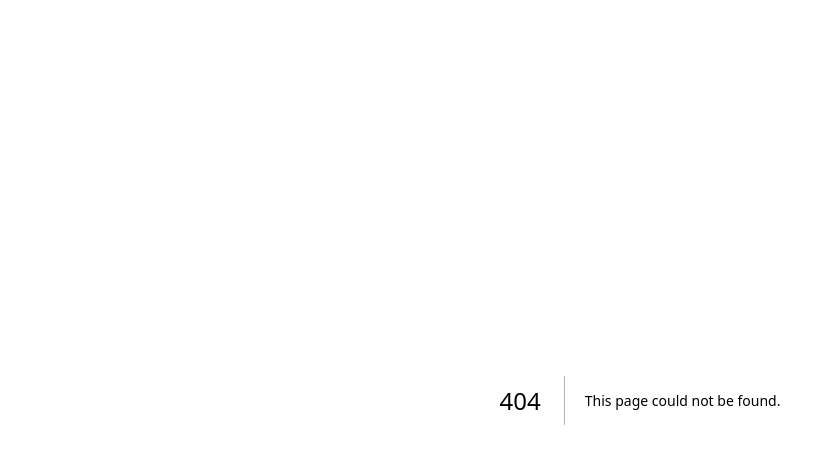
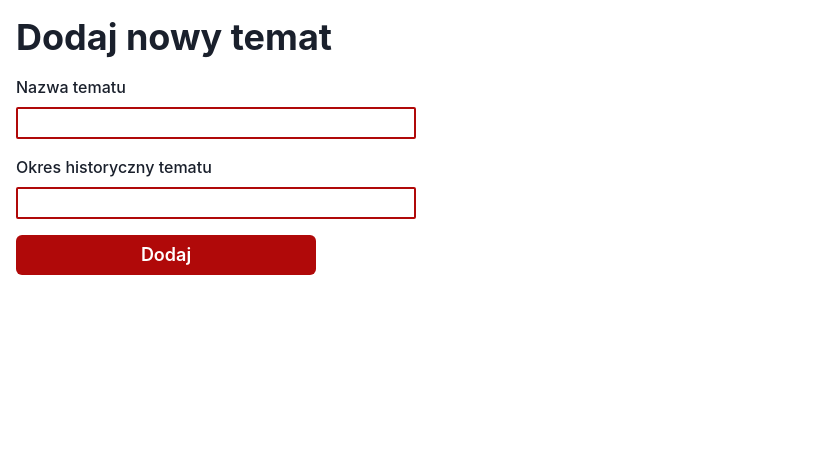
Before and after one commit to Rei-x/HiStory, a Next.js app: page /topics/add in a window 1280 px wide. Before the commit this address had no page. Shown: the top 464 px of the page, without its empty margins (0-827 px from the left). Built offline with nearby package versions, Linux system fonts and the light colour scheme.

Commit message:
topics form

```diff
--- a/src/pages/api/quizes/index.ts
+++ b/src/pages/api/quizes/index.ts
@@ -11,7 +11,7 @@ export const handler = (req: NextApiRequest, res: NextApiResponse) => {
     dbContent = readFileSync(path).toString() ?? "[]";
   } catch (error) {
     dbContent =
-      '[{"id":"V1StGXR8_Z5jdHi6B-myw","title": "Katyń", "topicId":"V1StGXR8_Z5jdHi6B-myT",{"questions":[{"question":"Jak nazywał się konflikt polsko-bolszewicki?","answers":["Wojna polsko-bolszewicka","Wojna polsko-niemiecka","Wojna polsko-rosyjska","Wojna polsko-austriacka"],"correctAnswer":"Wojna polsko-bolszewicka"},{"question":"Dlaczego wojska bolszewickie zajęły Wilno?","answers":["Było to miasto polskie","Było to miasto bolszewickie","Było to miasto niemieckie","Było to miasto radzieckie"],"correctAnswer":"Było to miasto polskie"},{"question":"Kiedy rozpoczęła się wojna polsko-rosyjska?","answers":["7 lutego 1919 r.","14 lutego 1919 r.","21 lutego 1919 r.","1 marca 1919 r."],"correctAnswer":"7 lutego 1919 r."},{"question":"W którym mieście doszło do pierwszych walk?","answers":["Tyraspol","Mosty","Kobryn","Skidl"],"correctAnswer":"Tyraspol"},{"question":"Ile żołnierzy utraciły oddziały Wojska Polskiego w wyniku działań wojennych w latach 1918–1920?","answers":["251 tys.","37,5 tys.","50,7 tys.","Ranni"],"correctAnswer":"251 tys."}]}}]';
+      '[{"id":"V1StGXR8_Z5jdHi6B-myw","title":"Katyń","topicId":"V1StGXR8_Z5jdHi6B-myT","questions":[{"question":"Jak nazywał się konflikt polsko-bolszewicki?","answers":["Wojna polsko-bolszewicka","Wojna polsko-niemiecka","Wojna polsko-rosyjska","Wojna polsko-austriacka"],"correctAnswer":"Wojna polsko-bolszewicka"},{"question":"Dlaczego wojska bolszewickie zajęły Wilno?","answers":["Było to miasto polskie","Było to miasto bolszewickie","Było to miasto niemieckie","Było to miasto radzieckie"],"correctAnswer":"Było to miasto polskie"},{"question":"Kiedy rozpoczęła się wojna polsko-rosyjska?","answers":["7 lutego 1919 r.","14 lutego 1919 r.","21 lutego 1919 r.","1 marca 1919 r."],"correctAnswer":"7 lutego 1919 r."},{"question":"W którym mieście doszło do pierwszych walk?","answers":["Tyraspol","Mosty","Kobryn","Skidl"],"correctAnswer":"Tyraspol"},{"question":"Ile żołnierzy utraciły oddziały Wojska Polskiego w wyniku działań wojennych w latach 1918–1920?","answers":["251 tys.","37,5 tys.","50,7 tys.","Ranni"],"correctAnswer":"251 tys."}]}]';
   }
   const db = JSON.parse(dbContent) as QuizData[];
 
@@ -19,8 +19,10 @@ export const handler = (req: NextApiRequest, res: NextApiResponse) => {
     const id = req.query.id as string;
     const indexToDelete = db.findIndex((quiz) => quiz.id === id);
     db.splice(indexToDelete, 1);
+    res.send("success");
   } else if (req.method === "POST") {
     const quizDto = req.body as {
+      title: string;
       topicId: string;
       questions: {
         question: string;
@@ -29,6 +31,7 @@ export const handler = (req: NextApiRequest, res: NextApiResponse) => {
       }[];
     };
     db.push({ ...quizDto, id: nanoid() });
+    res.send("success");
   } else if (req.method === "GET") {
     const topicId = req.query.topicId ?? "";
     if (topicId.length > 0) {
@@ -44,6 +47,5 @@ export const handler = (req: NextApiRequest, res: NextApiResponse) => {
   const newDbContent = JSON.stringify(db);
 
   writeFileSync(path, newDbContent);
-  res.send("success");
 };
 export default handler;
--- a/src/pages/api/topics/index.ts
+++ b/src/pages/api/topics/index.ts
@@ -24,9 +24,11 @@ export const handler = (req: NextApiRequest, res: NextApiResponse) => {
     const id = req.query.id as string;
     const indexToDelete = db.findIndex((topic) => topic.id === id);
     db.splice(indexToDelete, 1);
+    res.send("success");
   } else if (req.method === "POST") {
     const topicDto = req.body as { title: string; historicalPeriod: string };
     db.push({ ...topicDto, id: nanoid() });
+    res.send("success");
   } else if (req.method === "GET") {
     res.send({ topics: db });
   } else {
@@ -37,8 +39,6 @@ export const handler = (req: NextApiRequest, res: NextApiResponse) => {
   const newDbContent = JSON.stringify(db);
 
   writeFileSync(path, newDbContent);
-
-  res.send("success");
 };
 
 export default handler;
--- /dev/null
+++ b/src/pages/topics/add.tsx
@@ -0,0 +1,55 @@
+import {
+  Button,
+  FormControl,
+  FormLabel,
+  Heading,
+  Input,
+  Stack,
+  useToast,
+} from "@chakra-ui/react";
+import { useRouter } from "next/router";
+import { useState } from "react";
+
+const TopicFormView = () => {
+  const [title, setTitle] = useState("");
+  const [historicalPeriod, setHistoricalPeriod] = useState("");
+  const toast = useToast();
+  const router = useRouter();
+
+  const submitTopic = async (topic: {
+    title: string;
+    historicalPeriod: string;
+  }) => {
+    await fetch("/api/topics", {
+      method: "POST",
+      headers: { "Content-Type": "application/json" },
+      body: JSON.stringify(topic),
+    });
+    toast({ title: "Pomyślnie dodano temat" });
+    router.push("/topics");
+  };
+
+  return (
+    <Stack spacing={4} maxW="400px" m={4}>
+      <Heading>Dodaj nowy temat</Heading>
+      <FormControl>
+        <FormLabel>Nazwa tematu</FormLabel>
+        <Input
+          value={title}
+          onChange={({ target }) => setTitle(target.value)}
+        />
+      </FormControl>
+      <FormControl>
+        <FormLabel>Okres historyczny tematu</FormLabel>
+        <Input
+          value={historicalPeriod}
+          onChange={({ target }) => setHistoricalPeriod(target.value)}
+        />
+      </FormControl>
+      <Button onClick={() => submitTopic({ title, historicalPeriod })}>
+        Dodaj
+      </Button>
+    </Stack>
+  );
+};
+export default TopicFormView;
--- a/src/pages/topics/index.tsx
+++ b/src/pages/topics/index.tsx
@@ -1,6 +1,7 @@
 import { Accordion, Button, Flex, Input, Stack, Text } from "@chakra-ui/react";
 import { TopicAccordion } from "../../components/Topic";
 import { useTopics } from "../../hooks/useTopics";
+import NextLink from "next/link";
 
 const Header = () => {
   return (
@@ -9,7 +10,9 @@ const Header = () => {
         Tematy
       </Text>
       <Input placeholder="szukaj" border="0px" w="400px" />
-      <Button w="200px">dodaj nowy temat</Button>
+      <Button as={NextLink} href="/topics/add" w="200px">
+        dodaj nowy temat
+      </Button>
     </Flex>
   );
 };
```
Also changed, not shown: src/pages/topics.tsx (deleted, +0 -38 lines).
